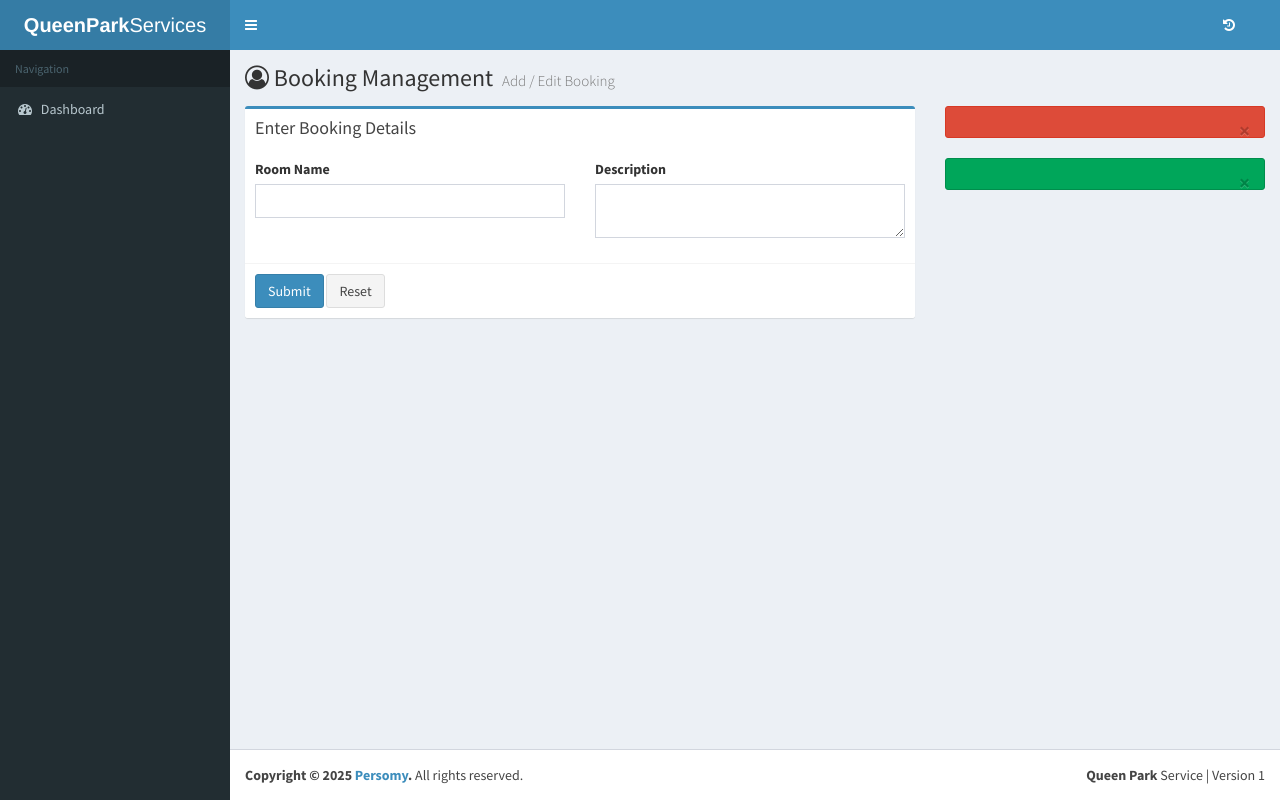
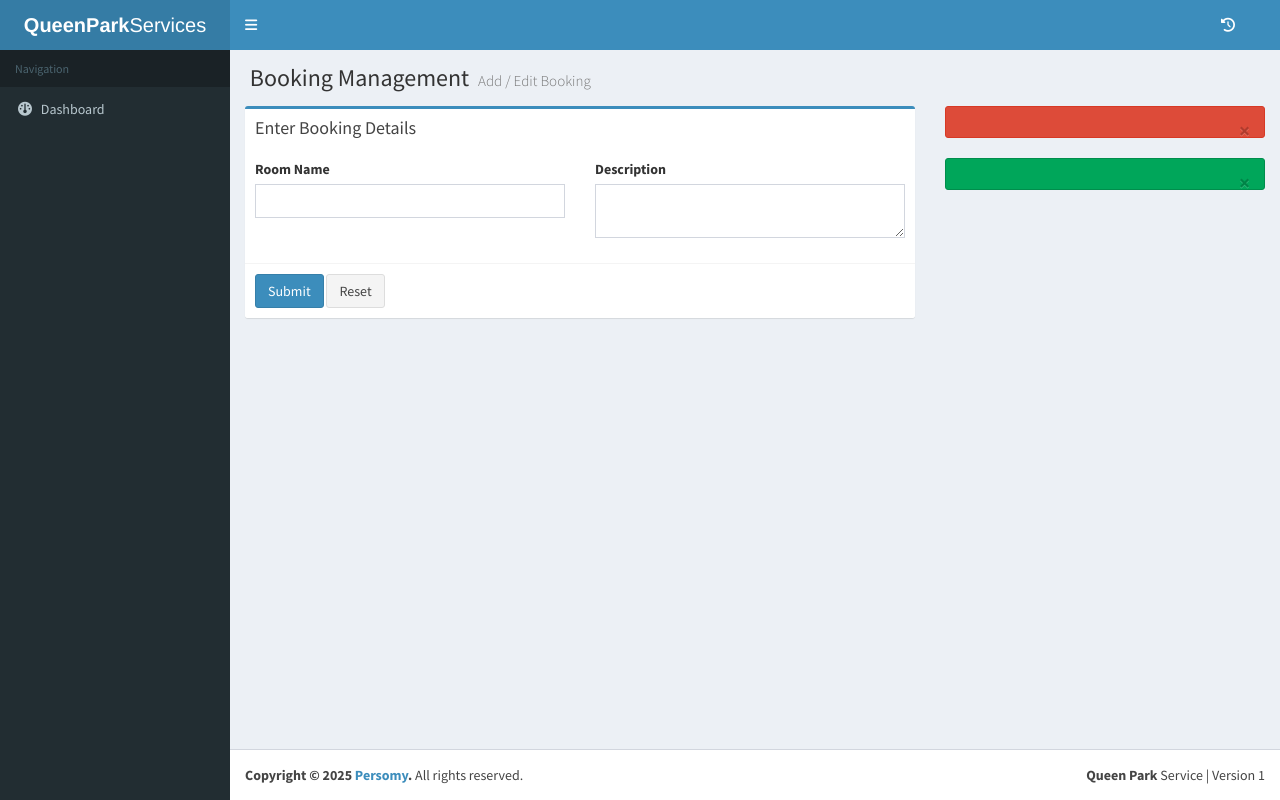
Before and after one commit to MaizaBahaedinne/service.queenpark.tn, a PHP site: the page made by application/views/booking/add.php in a window 1280 px wide. Run offline with PHP 8.4, Linux system fonts and the light colour scheme; the template is opened without the code that fills it, so the values that code supplies are empty; some libraries are stand-ins or nearby versions.

Commit message:
Update header.php

```diff
--- a/application/views/includes/header.php
+++ b/application/views/includes/header.php
@@ -8,7 +8,8 @@
     <!-- Bootstrap 3.3.4 -->
     <link href="<?php echo base_url(); ?>assets/bower_components/bootstrap/dist/css/bootstrap.min.css" rel="stylesheet" type="text/css" />
     <!-- FontAwesome 4.3.0 -->
-   <link rel="stylesheet" href="https://cdnjs.cloudflare.com/ajax/libs/font-awesome/4.3.0/css/font-awesome.min.css">
+   <link rel="stylesheet" href="https://cdnjs.cloudflare.com/ajax/libs/font-awesome/6.4.0/css/all.min.css">
+
     <!-- Ionicons 2.0.0 -->
     <link href="<?php echo base_url(); ?>assets/bower_components/Ionicons/css/ionicons.min.css" rel="stylesheet" type="text/css" />
     <!-- Theme style -->
```
